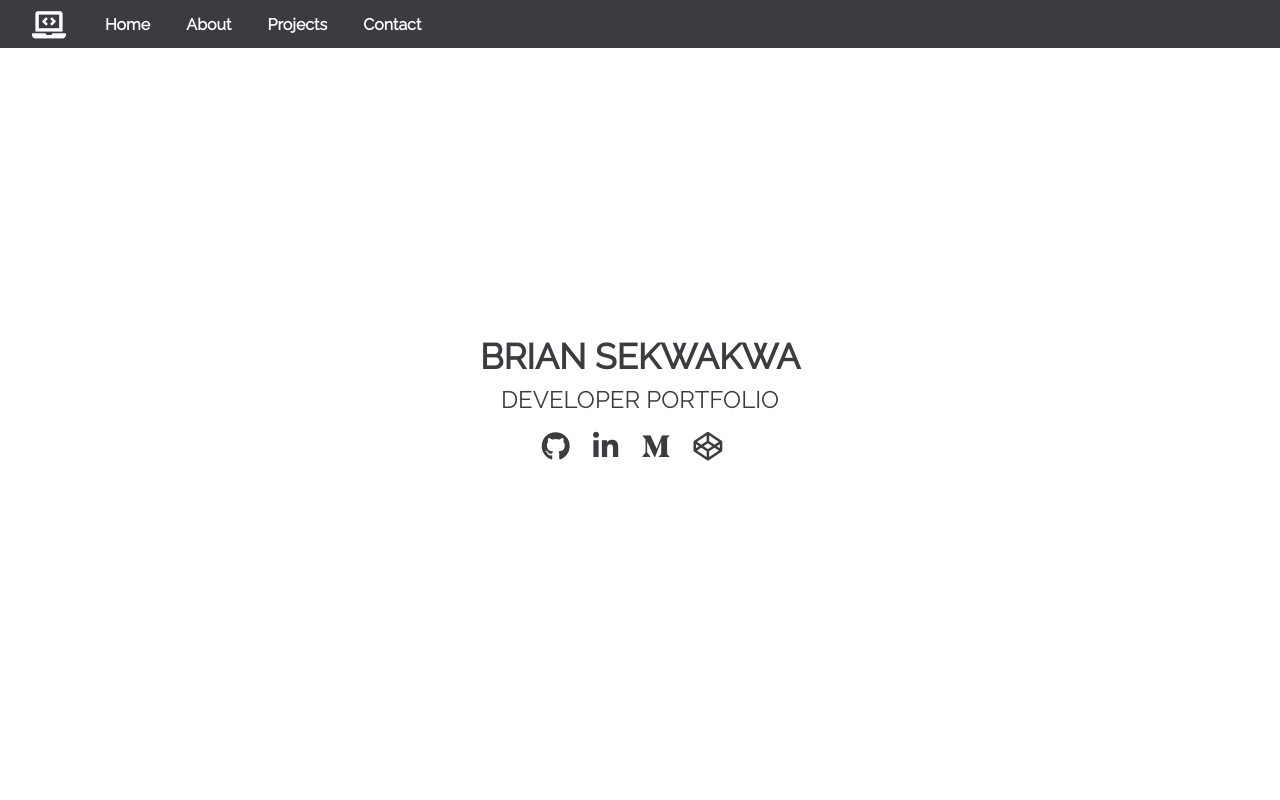
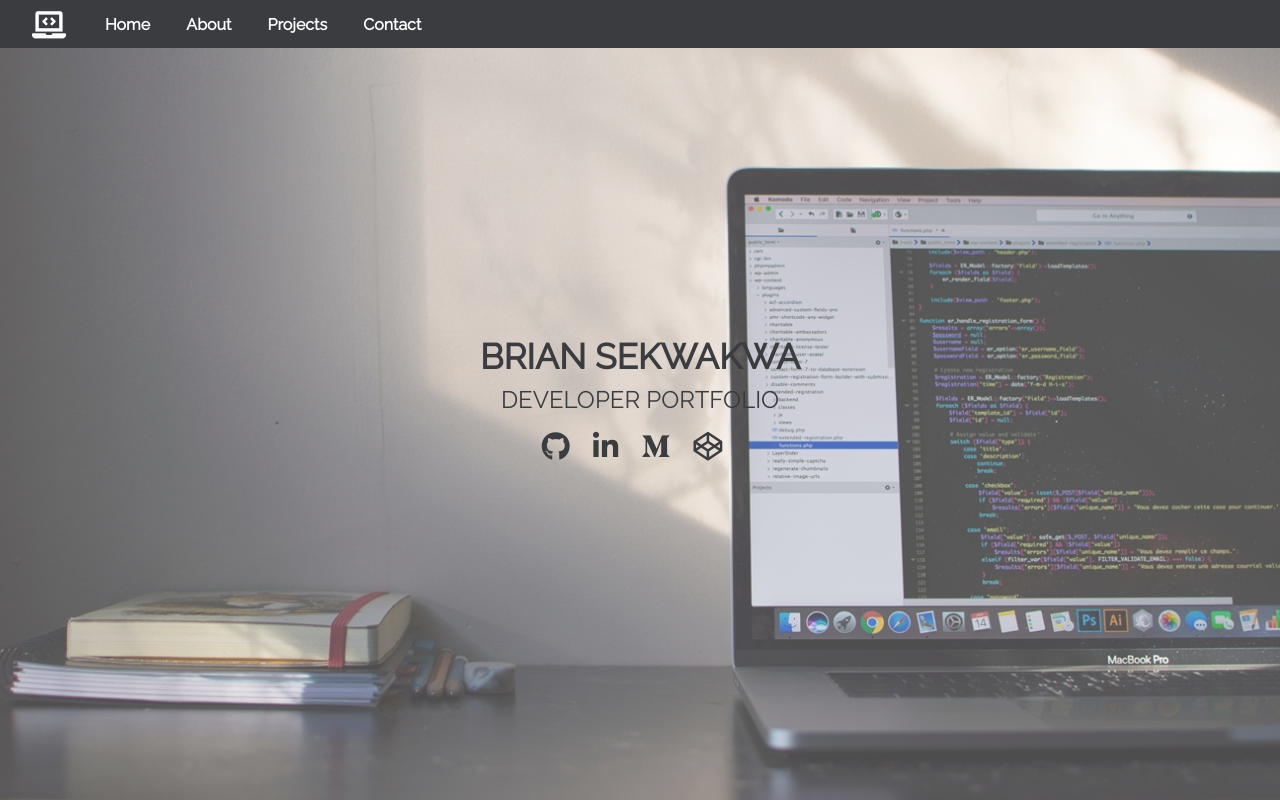
Before and after one commit to BrianSekwakwa/personal-portfolio, a website: page dist/index.html in a window 1280 px wide. Shown: the top 800 px of the page. Drawn offline with nearby package versions, Linux system fonts and the light colour scheme.

Commit message:
added background landing image and some styles to it

```diff
--- a/scss/_home.scss
+++ b/scss/_home.scss
@@ -5,6 +5,12 @@
   align-items: center;
   justify-content: center;
   color: $color3;
+  background: url("../img/background.jpg");
+  background-color: rgba($color: $color5, $alpha: 0.3);
+  background-blend-mode: color;
+  background-position: center;
+  background-size: cover;
+  background-repeat: no-repeat;
 
   &__container {
     text-align: center;
```
Also changed, not shown: dist/css/main.css, dist/img/background.jpg (added).
